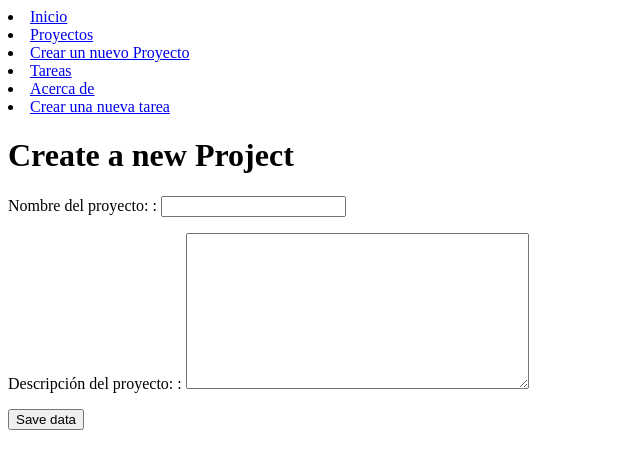
After one commit to Pyro1337/CursoDjango, a Django app: page /create_project in a window 1280 px wide. The commit adds this page. Shown: the top 469 px of the page, without its empty margins (0-640 px from the left). Run offline with Django 5.2, Linux system fonts and the light colour scheme.

Commit message:
Feat: hasta creacion de proyectos y creacion de tareas

```diff
--- /dev/null
+++ b/myapp/forms.py
@@ -0,0 +1,12 @@
+from django import forms
+
+class CreateNewTask(forms.Form) :
+    title =  forms.CharField(label="Titulo de la tarea", max_length=200)
+    description = forms.CharField(label= "Descripcion de la tarea",
+                                  widget = forms.Textarea)
+    asigned_to = forms.CharField(label="Asignado a", max_length=200)
+
+#Crear Proyecto
+class CreateNewProject(forms.Form):
+    name = forms.CharField(label= "Nombre del proyecto: ",max_length= 150)
+    description = forms.CharField(label= "Descripción del proyecto: ", widget = forms.Textarea)
--- a/myapp/models.py
+++ b/myapp/models.py
@@ -5,8 +5,8 @@ from django.db import models
 
 class Project(models.Model): #Le estamos dando charField como campo texto y longitud de 200, al segundo le damos TextField
     name = models.CharField(max_length=200)
-    description = models.TextField()
-    #definimos la funcion str
+    description = models.CharField(max_length=200)
+    #definimos la funcion str para devolver el nombre del project al llamarlo y que  no quede como object
     def __str__(self):
         return self.name
 
--- a/myapp/templates/create_task.html
+++ /dev/null
@@ -1,4 +0,0 @@
-{% extends './layouts/base.html'%}
-{% block content%}
-<h1>Create a new Task</h1>
-{% endblock%}
--- a/myapp/templates/layouts/base.html
+++ b/myapp/templates/layouts/base.html
@@ -4,6 +4,9 @@
     </li>
     <li>
         <a href="/projects">Proyectos</a>
+    </li>
+    <li>
+        <a href="/create_project">Crear un nuevo Proyecto</a>
     </li>
     <li>
         <a href="/task">Tareas</a>
--- /dev/null
+++ b/myapp/templates/projects/create_project.html
@@ -0,0 +1,14 @@
+{% extends 'layouts/base.html'%}
+{% block content%}
+<h1>Create a new Project</h1>
+<form method="POST"> <!--Se especifica el metodo POST-->
+    {% csrf_token%}<!--Se coloca antes de cada formulario-->
+    {{form.as_p}} <!--Se llama al formulario .as_p para que se muestre en parrafos-->
+
+    <button>
+        Save data
+    </button>
+</form>
+
+
+{% endblock%}
--- a/myapp/templates/projects.html
+++ b/myapp/templates/projects/projects.html
@@ -1,4 +1,4 @@
-{% extends './layouts/base.html'%}
+{% extends 'layouts/base.html'%}
 
 {% block content %}
 
@@ -7,6 +7,7 @@
 {% for project in projects %}
     <article>
         <li>{{project}}</li>
+        <button>Eliminar Proyecto</button>
     </article>
 {% endfor %}
 
--- a/myapp/templates/tasks.html
+++ b/myapp/templates/tasks/tasks.html
@@ -1,4 +1,4 @@
-{% extends './layouts/base.html'%}
+{% extends 'layouts/base.html'%}
 {% block content %}
 
 <h1>Tareas</h1>
--- a/myapp/views.py
+++ b/myapp/views.py
@@ -1,53 +1,114 @@
 from django.http import HttpResponse, JsonResponse
-from .models import Project,Task #importamos de models los modelos Project y Task
-from django.shortcuts import get_object_or_404 #Este es el import para el 404 not found
-from django.shortcuts import render #Importamos el render para las paginas html
+# importamos de models los modelos Project y Task
+from .models import Project, Task
+# Este es el import para el 404 not found
+from django.shortcuts import get_object_or_404
+# Importamos el render para las paginas html
+from django.shortcuts import render, redirect
+from .forms import CreateNewTask,CreateNewProject  # Importamos el formulario
+
+
 def index(request):
-    #return HttpResponse("¡Hola, bienvenido a mi sitio esta es la seccion de inicio!")
-    return render (request,'home.html')
-    #Pagina About
+    # return HttpResponse("¡Hola, bienvenido a mi sitio esta es la seccion de inicio!")
+    return render(request, 'home.html')
+    # Pagina About
+
+
 def about(request):
     author = "Ivan Sanchez"
-    #return HttpResponse("Esta es la página 'About'.")
-    return render(request,'about.html',{
-        'author' : author
+    # return HttpResponse("Esta es la página 'About'.")
+    return render(request, 'about.html', {
+        'author': author
     })
 
-    #Saludo inicial
-def hello(request,username):
+    # Saludo inicial
+
+
+def hello(request, username):
     return HttpResponse(f"¡Hola, {username}!")
 
-    #Muestra todos los proyectos
+    # Muestra todos los proyectos
+
+
 def showProjects(request):
-    #return JsonResponse(list(Project.objects.values()), safe=False)
-    #return JsonResponse(list(ModeloInicial.Objects.values()), safe = False) para que me muestre los valores que contiene en forma de Lista
+    # return JsonResponse(list(Project.objects.values()), safe=False)
+    # return JsonResponse(list(ModeloInicial.Objects.values()), safe = False) para que me muestre los valores que contiene en forma de Lista
     projects = Project.objects.all()
-    return render(request, 'projects.html',{
-        'projects' : projects
+    return render(request, './projects/projects.html', {
+        'projects': projects
     })
 
-    #Muestra un proyecto basado en su ID
+    # Muestra un proyecto basado en su ID
+
+
 def showSpecificProject(request, identifier):
-    #specific_project = Project.objects.get(id = identifier) metodo sin usar get_object_or_404
-    specific_project = get_object_or_404(Project, id = identifier)
+    # specific_project = Project.objects.get(id = identifier) metodo sin usar get_object_or_404
+    specific_project = get_object_or_404(Project, id=identifier)
     return HttpResponse('<h2>Proyecto : '+specific_project.name+' </h2>'+'Numero proyecto: '+str(specific_project.id)+'<br>Description: '+specific_project.description)
 
-    #Muestra todas las tareas
+    # Muestra todas las tareas
+
+
 def showTasks(request):
-    #return JsonResponse(list(Task.objects.values()), safe=False)
+    # return JsonResponse(list(Task.objects.values()), safe=False)
     projects = Project.objects.all()
     tasks = Task.objects.all()
-    return render(request, 'tasks.html',{
-        'projects' : projects,
-        'tasks' : tasks
+    return render(request, 'tasks/tasks.html', {
+        'projects': projects,
+        'tasks': tasks
     })
 
-    #Muestra una tarea basado en su ID
-def showSpecificTasks(request,identifier):
-    #specific_task =  Task.objects.get(id = identifier) #Aqui obtenemos con el ID el registro que esta en Task sin usar el get_object_or_404
-    specific_task = get_object_or_404(Task, id = identifier)
-    return HttpResponse('<h2>Lista de Tareas</h2>'+'<br>Title: ' +specific_task.title+"<br>Description: "+specific_task.description+"<br>Asigned to: "+specific_task.asigned_to
-                        +"<br>Project: "+specific_task.project.name)
+    # Muestra una tarea basado en su ID
 
-def create_task (request):
-    return render(request, 'create_task.html')
+
+def showSpecificTasks(request, identifier):
+    # specific_task =  Task.objects.get(id = identifier) #Aqui obtenemos con el ID el registro que esta en Task sin usar el get_object_or_404
+    specific_task = get_object_or_404(Task, id=identifier)
+    return HttpResponse('<h2>Lista de Tareas</h2>'+'<br>Title: ' + specific_task.title+"<br>Description: "+specific_task.description+"<br>Asigned to: "+specific_task.asigned_to
+                        + "<br>Project: "+specific_task.project.name)
+
+
+def create_task(request):
+    # En caso que se desee mostrar al usuario la pantalla de carga es esta:
+    if request.method == 'GET':
+        return render(request, './tasks/create_task.html', {
+            'form': CreateNewTask()
+        })
+    else:
+        # En caso que se ejecute un post
+        form = CreateNewTask(request.POST)
+        if form.is_valid():
+            Task.objects.create(
+                title=request.POST['title'],
+                description=request.POST['description'],
+                asigned_to=request.POST['asigned_to'],
+                project_id=1
+            )
+            return redirect('task/')
+        else:
+            return render(request, 'tasks/create_task.html', {
+                'form': form,
+                'error': 'Formulario inválido'
+            })
+
+ #Para la creacion de proyectos
+def create_project(request):
+    # En caso que se desee mostrar al usuario la pantalla de carga es esta:
+    if request.method == 'GET':
+        return render(request, './projects/create_project.html', {
+            'form': CreateNewProject()
+        })
+    else:
+        # En caso que se ejecute un post
+        form = CreateNewProject(request.POST)
+        if form.is_valid():
+            Project.objects.create(
+                name=request.POST['name'],
+                description=request.POST['description'],
+            )
+            return redirect('projects/')
+        else:
+            return render(request, 'projects/create_projects.html', {
+                'form': form,
+                'error': 'Formulario inválido'
+            })
--- a/mysite/urls.py
+++ b/mysite/urls.py
@@ -16,8 +16,7 @@ Including another URLconf
 """
 from django.contrib import admin
 from django.urls import path
-from myapp.views import hello,about,index,showProjects,showTasks,showSpecificProject,showSpecificTasks,create_task #Aqui importamos la funcion de saludo inicial.
-
+from myapp.views import hello,about,index,showProjects,showTasks,showSpecificProject,showSpecificTasks,create_task,create_project
 urlpatterns = [
     path('admin/', admin.site.urls),
     path('',index),
@@ -28,6 +27,7 @@ urlpatterns = [
     path('task/',showTasks),
     path('task/<int:identifier>',showSpecificTasks),
     path('create_task',create_task),
+    path('create_project',create_project),
 
 
 
```
Also changed, not shown: myapp/templates/tasks/create_task.html (added, +14 -0 lines), db.sqlite3, myapp/migrations/0004_alter_project_description.py (added).
